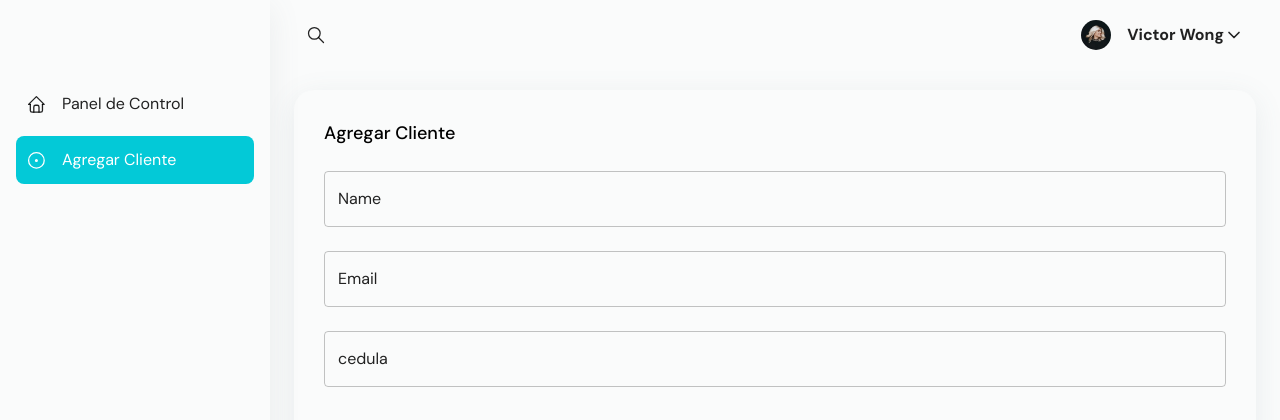
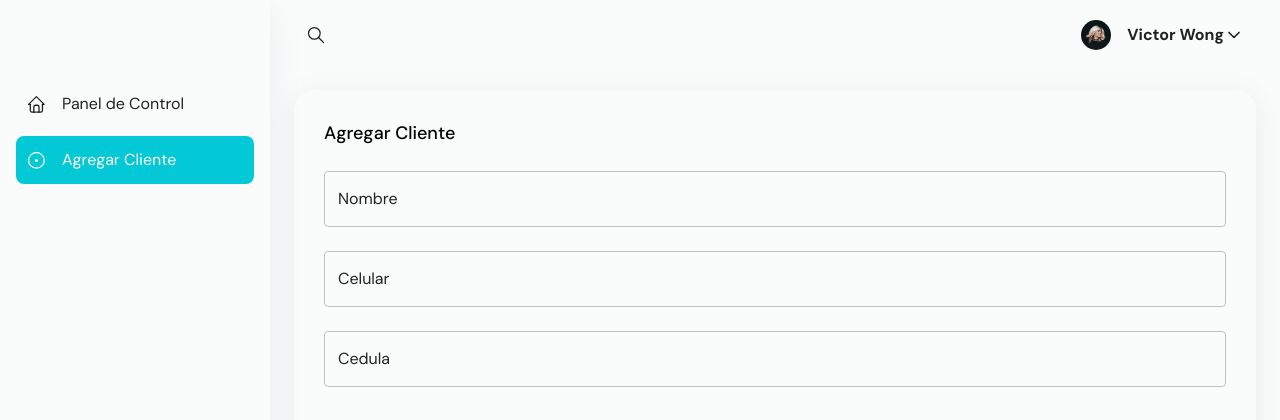
Before and after one commit to jonathanlopezb/dash-sisuma, a Next.js app: page /componente/cliente in a window 1280 px wide. Shown: the top 420 px of the page. Built offline with nearby package versions, Linux system fonts and the light colour scheme.

Commit message:
performance

```diff
--- a/src/app/(DashboardLayout)/componente/cliente/page.tsx
+++ b/src/app/(DashboardLayout)/componente/cliente/page.tsx
@@ -35,13 +35,13 @@ const Forms = () => {
             <Stack spacing={3}>
               <TextField
                 id="name-basic"
-                label="Name"
+                label="Nombre"
                 variant="outlined"
               />
-              <TextField id="email-basic" label="Email" variant="outlined" />
+              <TextField id="celular-basic" label="Celular" variant="outlined" />
               <TextField
-                id="pass-basic"
-                label="cedula"
+                id="cedula-basic"
+                label="Cedula"
                 variant="outlined"
               />
 
```
